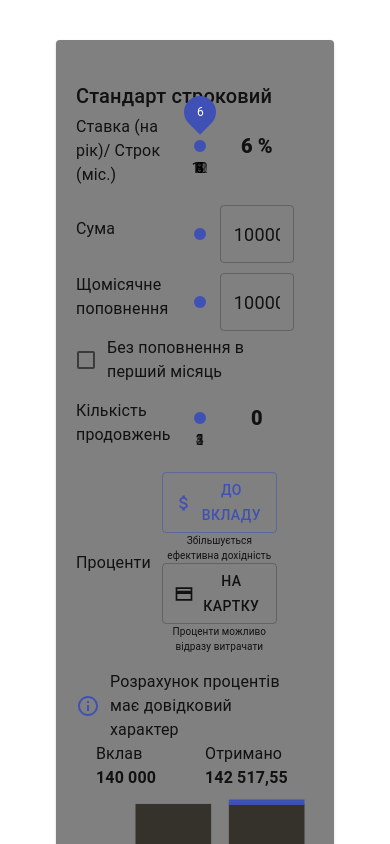
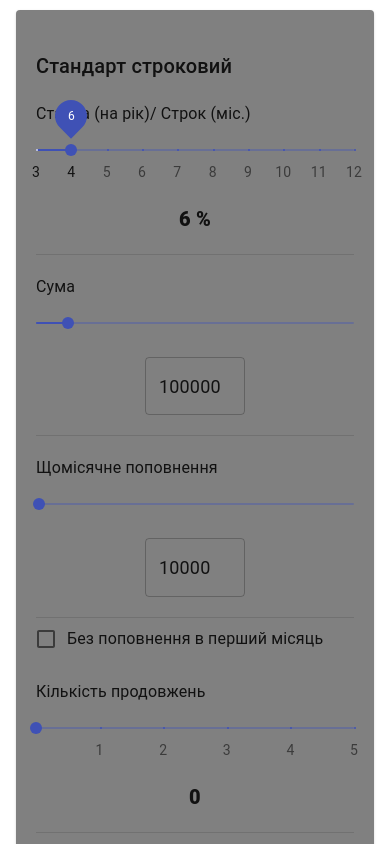
Before and after one commit to IvanRozinko/depositCalculator, a React (Create React App) app: page / in a window 390 px wide. Shown: the top 844 px of the page. Built offline with nearby package versions, Linux system fonts and the light colour scheme.

Commit message:
Adding responsivity for mobile

```diff
--- a/src/components/Charts/Charts.tsx
+++ b/src/components/Charts/Charts.tsx
@@ -25,11 +25,16 @@ function Charts({ sum, monthlyTotal, profit }: Props) {
 
   return (
     <Box display='flex' flexDirection='column'>
-      <InfoRow label='Вклав' value='Отримано' />
+      <InfoRow
+        label='Вклав'
+        value='Отримано'
+        centered
+      />
       <InfoRow
         label={decimalFormatter(totalIncome)}
         value={decimalFormatter(totalIncome + profit)}
         valueBold
+        centered
       />
       <FlexibleWidthXYPlot height={300} stackBy="y">
         <VerticalRectSeries data={firstBar} color='darkgray' />
--- a/src/components/DeposinInputs/DepositInputs.tsx
+++ b/src/components/DeposinInputs/DepositInputs.tsx
@@ -1,7 +1,8 @@
 import React from 'react'
 import {
-  makeStyles, Typography, Checkbox, FormControlLabel, Box
+ Typography, Checkbox, FormControlLabel, Box
 } from '@material-ui/core';
+import { Theme, makeStyles, createStyles } from '@material-ui/core/styles';
 import InputSlider from '../InputSlider/InputSlider';
 import RateText from '../RateText/RateText';
 import SliderLabel from '../SliderLabel/SliderLabel';
@@ -14,16 +15,21 @@ import { duration, rates, longation } from '../../mocks/depositRanks';
 import { stripNoneNumbers } from '../../helpers/helpers';
 import { MAX_DEPOSIT_SUM, MAX_LONGATIONS } from '../../config/constants';
 
-const useStyles = makeStyles({
+const useStyles = makeStyles((theme: Theme) =>
+  createStyles({
     container: {
       flexGrow: 1,
       height: '100%',
-    paddingRight: 20
+      paddingRight: 20,
+      [theme.breakpoints.down('sm')]: {
+        paddingRight: 0
+      }
     },
     marginLeft: {
       marginLeft: 10
     }
-});
+  })
+);
 
 function DepositInputs() {
   const styles = useStyles();
--- a/src/components/DepositCalc/DepositCalc.tsx
+++ b/src/components/DepositCalc/DepositCalc.tsx
@@ -14,7 +14,8 @@ const useStyles = makeStyles((theme: Theme) =>
       backgroundColor: 'gray',
       flexDirection: 'row',
       [theme.breakpoints.down('sm')]: {
-        flexDirection: 'column'
+        flexDirection: 'column',
+        margin: '10px 0'
       }
     }
   })
--- a/src/components/DepositCharts/DepositCharts.tsx
+++ b/src/components/DepositCharts/DepositCharts.tsx
@@ -1,7 +1,6 @@
 import React from 'react'
-import {
-  Box, Divider, makeStyles, Button
- } from '@material-ui/core';
+import { Box, Divider, Button } from '@material-ui/core';
+ import { Theme, makeStyles, createStyles } from '@material-ui/core/styles';
 import { useDepositContext } from '../../context/DepositInputs';
 import InfoRow from '../InfoRow/InfoRow';
 import IconTooltip from '../IconTooltip/IconTooltip';
@@ -13,11 +12,20 @@ import { DEPOSIT, DEPOSIT_TAX } from '../../config/constants';
 import Send from '@material-ui/icons/SendOutlined';
 
 function DepositCharts() {
-  const useStyles = makeStyles({
-    mb: {
-      marginBottom: 20
-    }
-  });
+  const useStyles = makeStyles((theme: Theme) =>
+    createStyles({
+      container: {
+        paddingLeft: 20,
+        [theme.breakpoints.down('sm')]: {
+          paddingLeft: 0,
+          paddingTop: 20
+        }
+      },
+      mb: {
+        marginBottom: 20
+      }
+    })
+  );
   const styles = useStyles();
   const { deposit } = useDepositContext();
 
@@ -55,9 +63,9 @@ function DepositCharts() {
   return (
     <Box
       display='flex'
-      paddingLeft='20px'
       flex={1}
       flexDirection='column'
+      className={styles.container}
     >
       <Charts
         sum={sum}
--- a/src/components/InfoRow/InfoRow.tsx
+++ b/src/components/InfoRow/InfoRow.tsx
@@ -5,16 +5,18 @@ interface Props {
   label: string,
   value: string,
   valueBold?: boolean,
-  children?: React.ReactChild
+  children?: React.ReactChild,
+  centered?: boolean
 }
 
-function InfoRow({ label, value, valueBold, children }: Props) {
+function InfoRow({ label, value, valueBold, children, centered }: Props) {
   const useStyle = makeStyles({
     label: {
       display: 'flex',
       flex: '1',
       alignItems: 'center',
-      fontWeight: valueBold ? 600 : 400
+      fontWeight: valueBold ? 600 : 400,
+      justifyContent: centered ? 'center' : 'start'
     }
    })
   const styles = useStyle();
--- a/src/components/InputSlider/InputSlider.tsx
+++ b/src/components/InputSlider/InputSlider.tsx
@@ -1,14 +1,31 @@
 import React, { ReactNode } from 'react';
-import { Slider, Box, makeStyles } from '@material-ui/core';
+import { Slider, Box, Divider } from '@material-ui/core';
+import { Theme, createStyles, makeStyles } from '@material-ui/core/styles';
 
-const useStyles = makeStyles({
+const useStyles = makeStyles((theme: Theme) =>
+  createStyles({
+    container: {
+      display: 'flex',
+      flexDirection: 'row',
+      alignItems: 'center',
+      [theme.breakpoints.down('xs')]: {
+        flexDirection: 'column',
+        alignItems: 'stretch',
+        padding: '20px 0'
+      }
+    },
     slider: {
       display: 'flex',
       flexGrow: 1,
       margin: '0 20px',
-    padding: '20px 0'
+      padding: '20px 0',
+      [theme.breakpoints.down('xs')]: {
+        margin: 0,
+        paddingTop: 0
+      }
     }
   })
+)
 
 interface Props {
   value: number,
@@ -30,10 +47,9 @@ function InputSlider({
   const valueLabelFormat = () => rate;
 
   return (
+    <>
       <Box
-      display='flex'
-      flexDirection='row'
-      alignItems='center'
+        className={styles.container}
       >
         {label}
           <div className={styles.slider}>
@@ -50,6 +66,10 @@ function InputSlider({
           </div>
           {children}
       </Box>
+      <Box display={{ xs: 'block', sm: 'none' }}>
+        <Divider />
+      </Box>
+    </>
   )
 }
 
--- a/src/components/PercentDestination/PercentDestination.tsx
+++ b/src/components/PercentDestination/PercentDestination.tsx
@@ -7,19 +7,38 @@ import { DEPOSIT } from '../../config/constants';
 
 const useStyle = makeStyles((theme: Theme) =>
   createStyles({
+    container: {
+      display: 'flex',
+      flexDirection: 'row',
+      alignItems: 'center',
+      [theme.breakpoints.down('xs')]: {
+        marginTop: 20,
+        flexDirection: 'column'
+      },
+    },
     label: {
-      width: 140
+      width: 140,
+      [theme.breakpoints.down('xs')]: {
+        marginBottom: 20,
+        alignSelf: 'start'
+      }
     },
     buttonsContainer: {
       padding: '0 5%',
       marginRight: 100,
       [theme.breakpoints.down('md')]: {
         flexDirection: 'column'
+      },
+      [theme.breakpoints.down('xs')]: {
+        marginRight: 0
       }
     },
     helperText: {
       fontSize: 10,
-      textAlign: 'center'
+      textAlign: 'center',
+      [theme.breakpoints.down('md')]: {
+        marginBottom: 10
+      }
     }
   })
 );
@@ -33,11 +52,7 @@ function PercentDestination({ destination, handlePercentDestination }: Props) {
   const styles = useStyle();
   const isDeposit = destination === DEPOSIT;
   return (
-    <Box
-      display='flex'
-      flexDirection='row'
-      alignItems='center'
-    >
+    <Box className={styles.container}>
       <Typography className={styles.label}>
         Проценти
       </Typography>
--- a/src/components/RateText/RateText.tsx
+++ b/src/components/RateText/RateText.tsx
@@ -1,16 +1,23 @@
 import React from 'react'
-import { makeStyles, Typography } from '@material-ui/core';
+import { Typography } from '@material-ui/core';
+import { Theme, makeStyles, createStyles } from '@material-ui/core/styles';
 
-const useStyle = makeStyles({
+const useStyle = makeStyles((theme: Theme) =>
+  createStyles({
     rate: {
       width: 100,
       fontSize: 20,
       fontWeight: 800,
       minWidth: '60px',
       marginBottom: 20,
-    textAlign: 'center'
+      textAlign: 'center',
+      alignSelf: 'center',
+      [theme.breakpoints.down('xs')]: {
+        marginBottom: 0
       }
-});
+    }
+  })
+);
 
 interface RateTextProps {
   rate: string
--- a/src/components/SliderLabel/SliderLabel.tsx
+++ b/src/components/SliderLabel/SliderLabel.tsx
@@ -1,12 +1,18 @@
 import React from 'react'
-import { Box, Typography, makeStyles } from '@material-ui/core';
+import { Box, Typography } from '@material-ui/core';
+import { Theme, makeStyles, createStyles } from '@material-ui/core/styles';
 
-const useStyles = makeStyles({
-  root: {
-    width: 140,
-    paddingBottom: 10
-  }
-})
+const useStyles = makeStyles((theme: Theme) =>
+  createStyles({
+    root: {
+      width: 140,
+      paddingBottom: 10,
+      [theme.breakpoints.down('xs')]: {
+        width: 'auto'
+      }
+    }
+  })
+);
 
 interface SliderLabelType {
   label: string
--- a/src/components/TextInput/TextInput.tsx
+++ b/src/components/TextInput/TextInput.tsx
@@ -4,7 +4,8 @@ import { OutlinedInput, makeStyles } from '@material-ui/core';
 const useStyle = makeStyles({
   input: {
     width: 100,
-    fontSize: 18
+    fontSize: 18,
+    alignSelf: 'center'
   }
 })
 interface Props {
```
Lines whose indentation alone changed are shown as unchanged.
